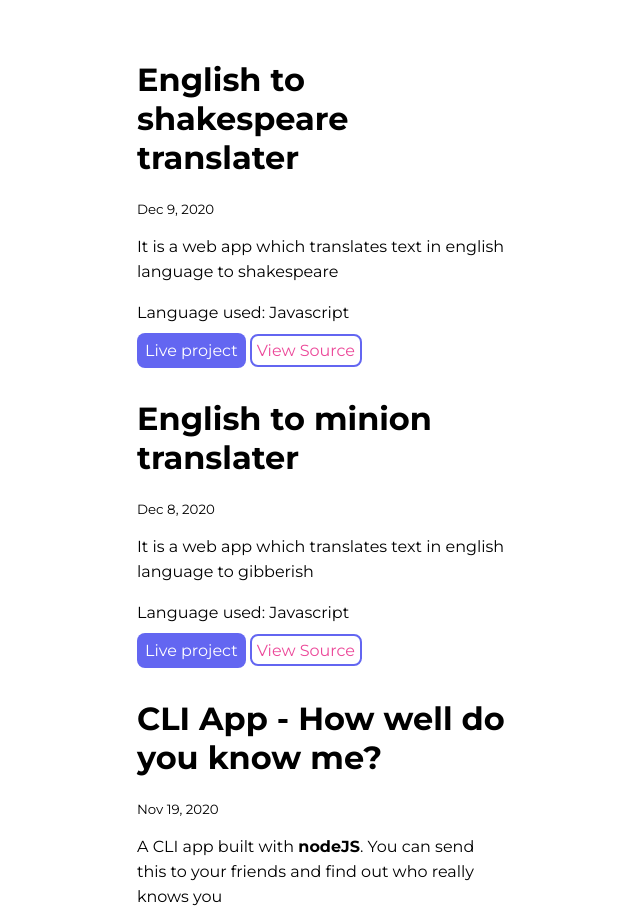
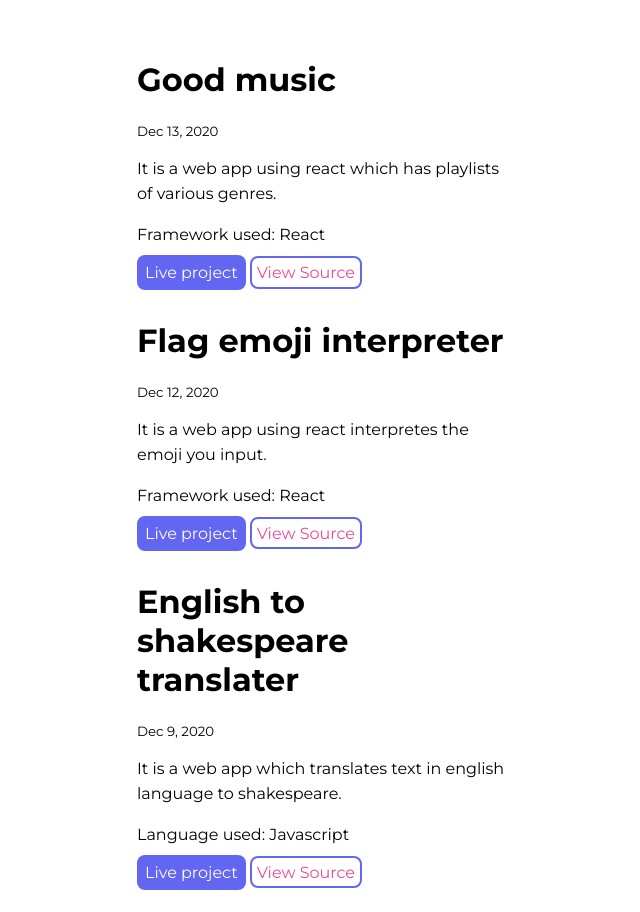
Before and after one commit to iamkeerthana/Ng-portfolio, a plain HTML site: page projects.html in a window 1280 px wide. Shown: the part 1120-2032 px from the top of the page, without its empty margins (339-979 px from the left). Drawn offline with Linux system fonts and the light colour scheme.

Commit message:
added react projects

```diff
--- a/projects.html
+++ b/projects.html
@@ -29,9 +29,29 @@
     <ul class="list-non-bullet">
       <li class="list">
         <div class="container container-center">
+          <h1>Good music</h1>
+          <small>Dec 13, 2020</small>
+          <p>It is a web app using react which has playlists of various genres.</p>
+          <p>Framework used: React </p>
+          <a class="link link-primary" href="https://1f2st.csb.app/">Live project</a>
+          <a class="link link-secondary" href="https://github.com/iamkeerthana/good-music">View Source</a>
+        </div>
+      </li>
+      <li class="list">
+        <div class="container container-center">
+          <h1>Flag emoji interpreter</h1>
+          <small>Dec 12, 2020</small>
+          <p>It is a web app using react interpretes the emoji you input.</p>
+          <p>Framework used: React</p>
+          <a class="link link-primary" href="https://xicmh.csb.app/">Live project</a>
+          <a class="link link-secondary" href="https://github.com/iamkeerthana/flag-app">View Source</a>
+        </div>
+      </li>
+      <li class="list">
+        <div class="container container-center">
           <h1>English to shakespeare translater</h1>
           <small>Dec 9, 2020</small>
-          <p>It is a web app which translates text in english language to shakespeare</p>
+          <p>It is a web app which translates text in english language to shakespeare.</p>
           <p>Language used: Javascript</p>
           <a class="link link-primary" href="https://keerthana-ng-shakespeare-talk.netlify.app">Live project</a>
           <a class="link link-secondary" href="https://github.com/iamkeerthana/ng-shakespeare-talk">View Source</a>
@@ -41,7 +61,7 @@
         <div class="container container-center">
           <h1>English to minion translater</h1>
           <small>Dec 8, 2020</small>
-          <p>It is a web app which translates text in english language to gibberish</p>
+          <p>It is a web app which translates text in english language to gibberish.</p>
           <p>Language used: Javascript</p>
           <a class="link link-primary" href="https://keerthana-ng-banana-talk.netlify.app">Live project</a>
           <a class="link link-secondary" href="https://github.com/iamkeerthana/ng-banana-talk">View Source</a>
@@ -51,7 +71,7 @@
           <div class="container container-center">
             <h1>CLI App - How well do you know me?</h1>
             <small>Nov 19, 2020</small>
-            <p>A CLI app built with <strong>nodeJS</strong>. You can send this to your friends and find out who really knows you</p>
+            <p>A CLI app built with <strong>nodeJS</strong>. You can send this to your friends and find out who really knows you.</p>
             <p>Language used: Javascript</p>
             <a class="link link-primary" href="https://repl.it/@iamkeerthana/end-game?embed=1&output=1">Play Quiz</a>
             <a class="link link-secondary" href="https://github.com/iamkeerthana/end-game">View Source</a>
@@ -61,7 +81,7 @@
           <div class="container container-center">
             <h1>CLI App - GK Quiz</h1>
             <small>Nov 20, 2020</small>
-            <p>This is again a CLI App that has a GK Quiz developed and hosted at repl.it</p>
+            <p>This is again a CLI App that has a GK Quiz developed and hosted at repl.it.</p>
             <p>Language used: Javascript</p>
             <a class="link link-primary" href="https://repl.it/@iamkeerthana/quiz-game?embed=1&output=1">Play Quiz</a>
             <a class="link link-secondary" href="https://github.com/iamkeerthana/quiz-game">View Source</a>
```
